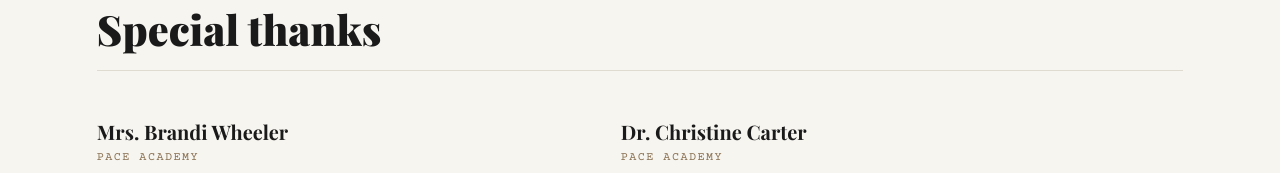
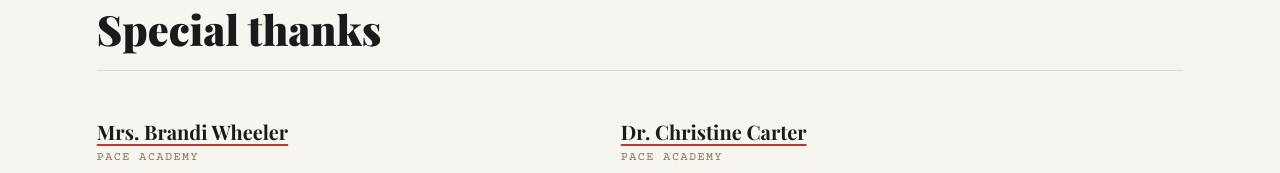
Before and after one commit to cartersmithpace27/diamondsdiscoveredwebsite, a plain HTML site: page index.html in a window 1280 px wide. Shown: the part 3968-4141 px from the top of the page. Drawn offline with nearby package versions, Linux system fonts and the light colour scheme; a web font is replaced by a local one.

Commit message:
Update index.html

```diff
--- a/index.html
+++ b/index.html
@@ -401,12 +401,12 @@ height="0" width="0" style="display:none;visibility:hidden"></iframe></noscript>
   </div>
   <div class="thanks-grid">
     <div class="thanks-item">
-      <h3>Mrs. Brandi Wheeler</h3>
+      <h3><a href="thesis.html">Mrs. Brandi Wheeler</a></h3>
       <span class="thanks-org">Pace Academy</span>
       <p>An amazing teacher who I&#8217;ve had twice and who has been my unofficial advisor throughout all of this work, starting in AP African American Studies.</p>
     </div>
     <div class="thanks-item">
-      <h3>Dr. Christine Carter</h3>
+      <h3><a href="terence-moore-interview.html">Dr. Christine Carter</a></h3>
       <span class="thanks-org">Pace Academy</span>
       <p>Her AP US History class got me thinking and gave me the opportunity that led to my interview with Mr. Moore. Taking the next step with that interview led to every step after it.</p>
     </div>
```
